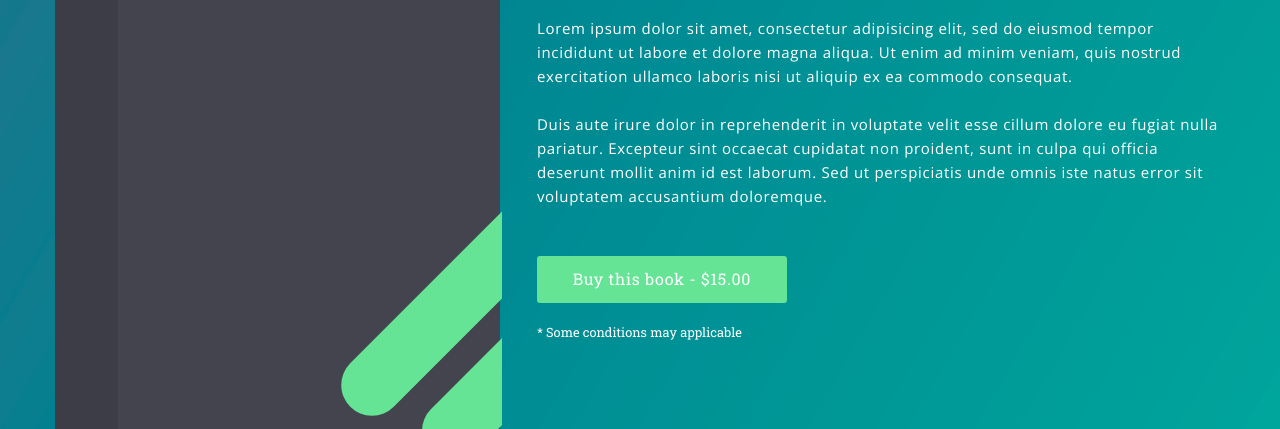
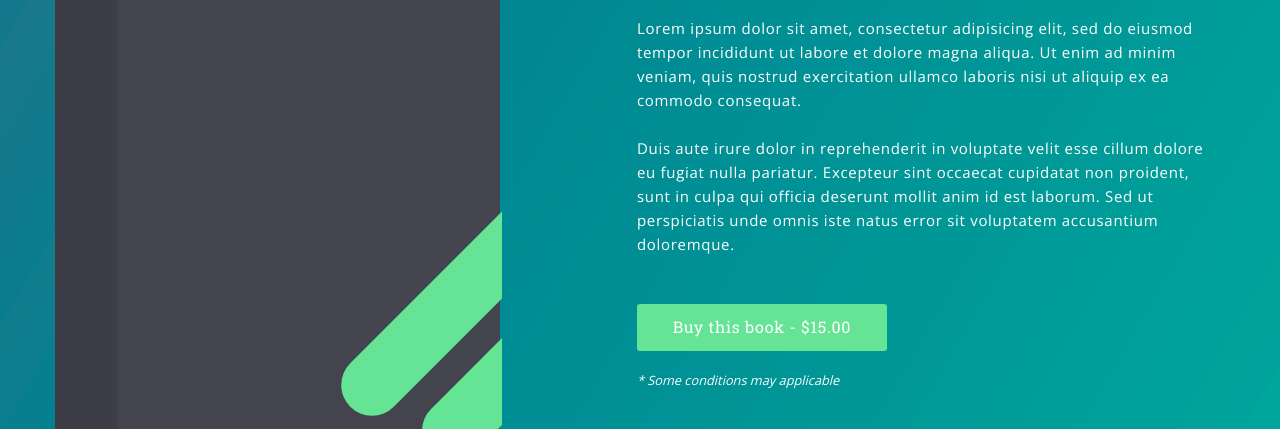
Before and after one commit to alexenerggy/Bookee, a plain HTML site: page src/views/index.html in a window 1280 px wide. Shown: the part 371-800 px from the top of the page. Drawn offline with nearby package versions, Linux system fonts and the light colour scheme; files that its build step writes are made by us from their sources.

Commit message:
page-main style

```diff
--- a/src/styles/general/_base.scss
+++ b/src/styles/general/_base.scss
@@ -3,8 +3,6 @@ body {
 	font-size: 16px;
 	width: 100%;
 	height: 100%;
-	position: fixed;
-	display: flex;
 	align-items: center;
 	justify-content: center;
 }
--- a/src/styles/main.scss
+++ b/src/styles/main.scss
@@ -14,9 +14,7 @@ h1, h2, h3, p {
 }
 
 body {
-    display: block;
     font-family: 'Roboto Slab', serif;
-
 }
 
 .page-main {
@@ -72,7 +70,7 @@ body {
 }
 
 .block-text {
-    flex-basis: calc(93% - 400px);
+    flex-basis: calc(93% - 500px);
     &__title {
         font-size: 48px;
         font-weight: 700;
@@ -112,6 +110,10 @@ body {
         letter-spacing: 0.7px;
         margin-bottom: 19px;
     }
+        small {
+            font-family: 'Open Sans', cursive;
+            font-style: italic;
+        }
 }
 
 .block-book {
@@ -127,6 +129,7 @@ body {
     }
 }
 
-.page-second {
-    background-color: #fff;
+/*PAGE SECOND*/
+.page-main {
+    margin-bottom: 160px;
 }
--- a/src/views/index.html
+++ b/src/views/index.html
@@ -16,7 +16,7 @@
 		<link rel="apple-touch-icon" sizes="120x120" href="./img/favicons/apple-touch-icon-120x120.png">
 		<link rel="apple-touch-icon" sizes="144x144" href="./img/favicons/apple-touch-icon-144x144.png">
 		<link rel="apple-touch-icon" sizes="180x180" href="./img/favicons/apple-touch-icon-180x180.png">
-		<link href="https://fonts.googleapis.com/css?family=Open+Sans|Roboto+Slab:400,700" rel="stylesheet">
+		<link href="https://fonts.googleapis.com/css?family=Open+Sans|Roboto+Slab:400,400i,700" rel="stylesheet">
 		<link rel="stylesheet" href="/styles/main.css">
 	</head>
 	<body>
```
